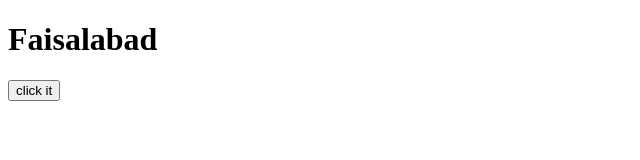
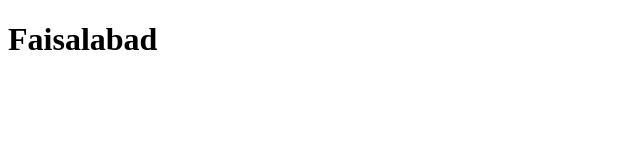
Before and after one commit to Anaszia786/Practice, a plain HTML site: page index.html in a window 1280 px wide. Shown: the whole page, without its empty margins (0-640 px from the left). Drawn offline with Linux system fonts and the light colour scheme.

Commit message:
remove button

```diff
--- a/index.html
+++ b/index.html
@@ -7,6 +7,5 @@
 </head>
 <body>
     <h1>Faisalabad</h1>
-    <button>click it</button>
 </body>
 </html>
```
